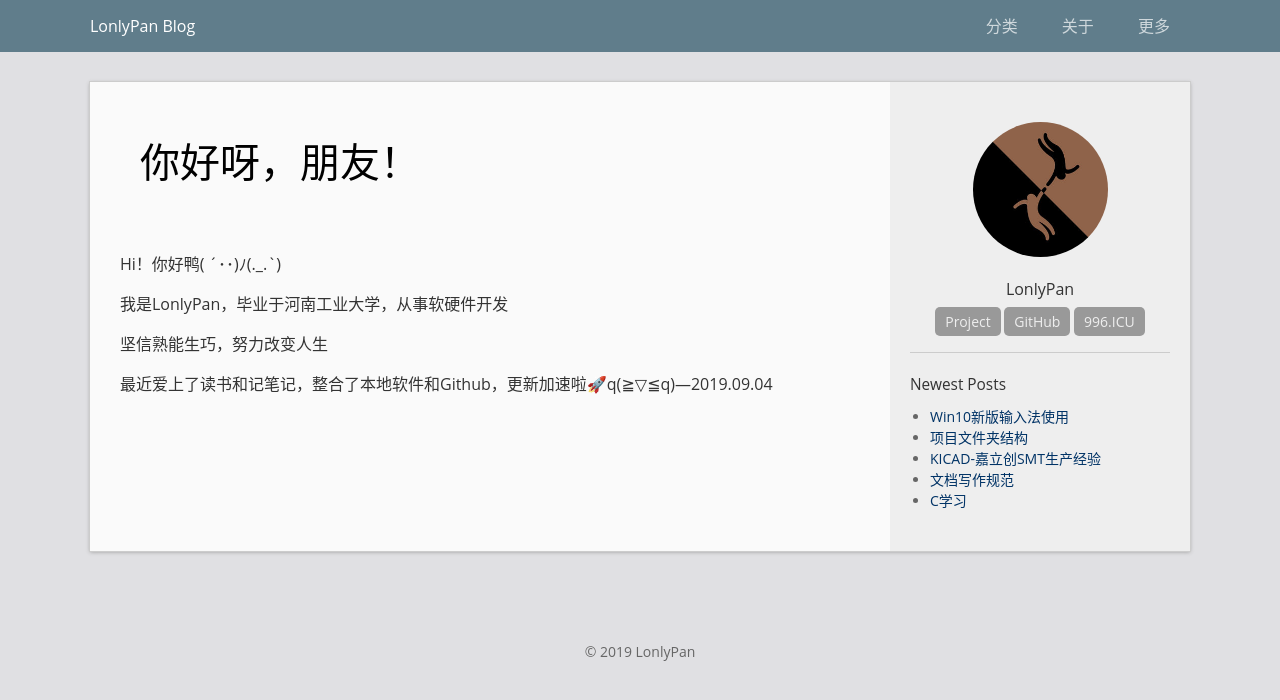
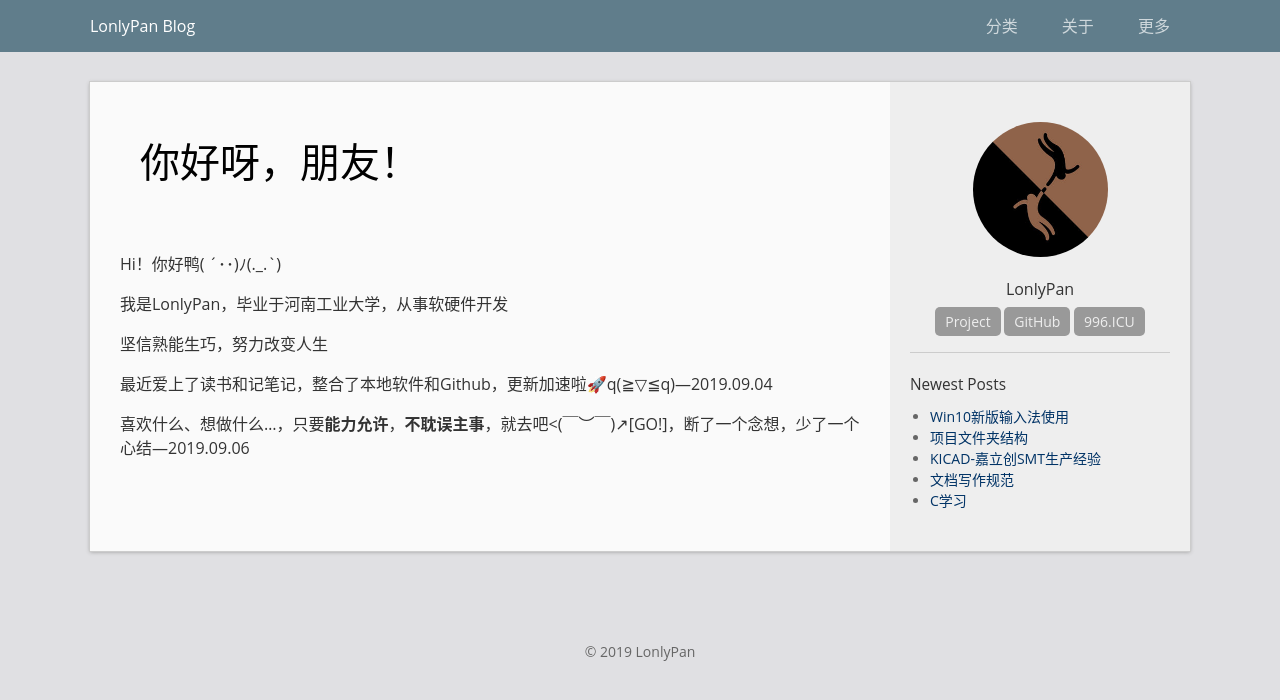
Before and after one commit to LonlyStack/LonlyPan.github.io, a Jekyll site: the page built from about.md, in a window 1280 px wide. Shown: the top 700 px of the page. Built offline with Jekyll 4.4.1, drawn with Linux system fonts in a browser that asks for light colours.

Commit message:
修改文件: about.md

```diff
--- a/about.md
+++ b/about.md
@@ -11,3 +11,5 @@ Hi！你好鸭( ´･･)ﾉ(.\_.\`)
 坚信熟能生巧，努力改变人生
 
 最近爱上了读书和记笔记，整合了本地软件和Github，更新加速啦🚀q(≧▽≦q)—2019.09.04
+
+喜欢什么、想做什么...，只要**能力允许**，**不耽误主事**，就去吧<(￣︶￣)↗[GO!]，断了一个念想，少了一个心结—2019.09.06
```
